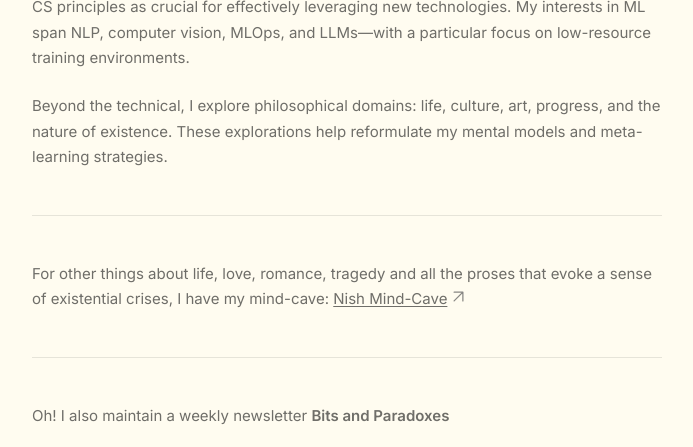
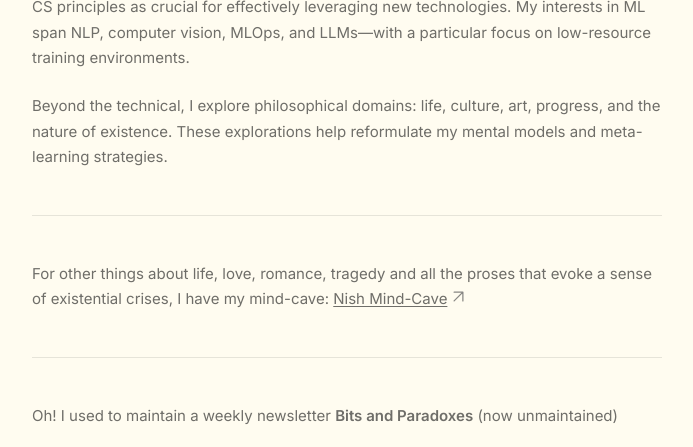
Before and after one commit to NISH1001/NISH1001.github.io, a Jekyll site: the page built from pages/about.md, in a window 1280 px wide and 900 px high, scrolled down 1738 px, cut to the strip 0-447 px from the top of the window. Shown: the whole strip, without its empty margins (293-986 px from the left). Built offline with Jekyll 4.4.1, drawn with Linux system fonts in a browser that asks for light colours.

Commit message:
Update about page

```diff
--- a/pages/about.md
+++ b/pages/about.md
@@ -56,6 +56,6 @@ For other things about life, love, romance, tragedy and all the proses that evok
 
 ---
 
-Oh! I also maintain a weekly newsletter **Bits and Paradoxes**
+Oh! I used to maintain a weekly newsletter **Bits and Paradoxes** (now unmaintained)
 
 <iframe src="https://bitsandparadoxes.substack.com/embed" width="100%" height="320" style="border:1px solid var(--border); background:var(--bg); border-radius: 0.5rem;" frameborder="0" scrolling="no"></iframe>
```
